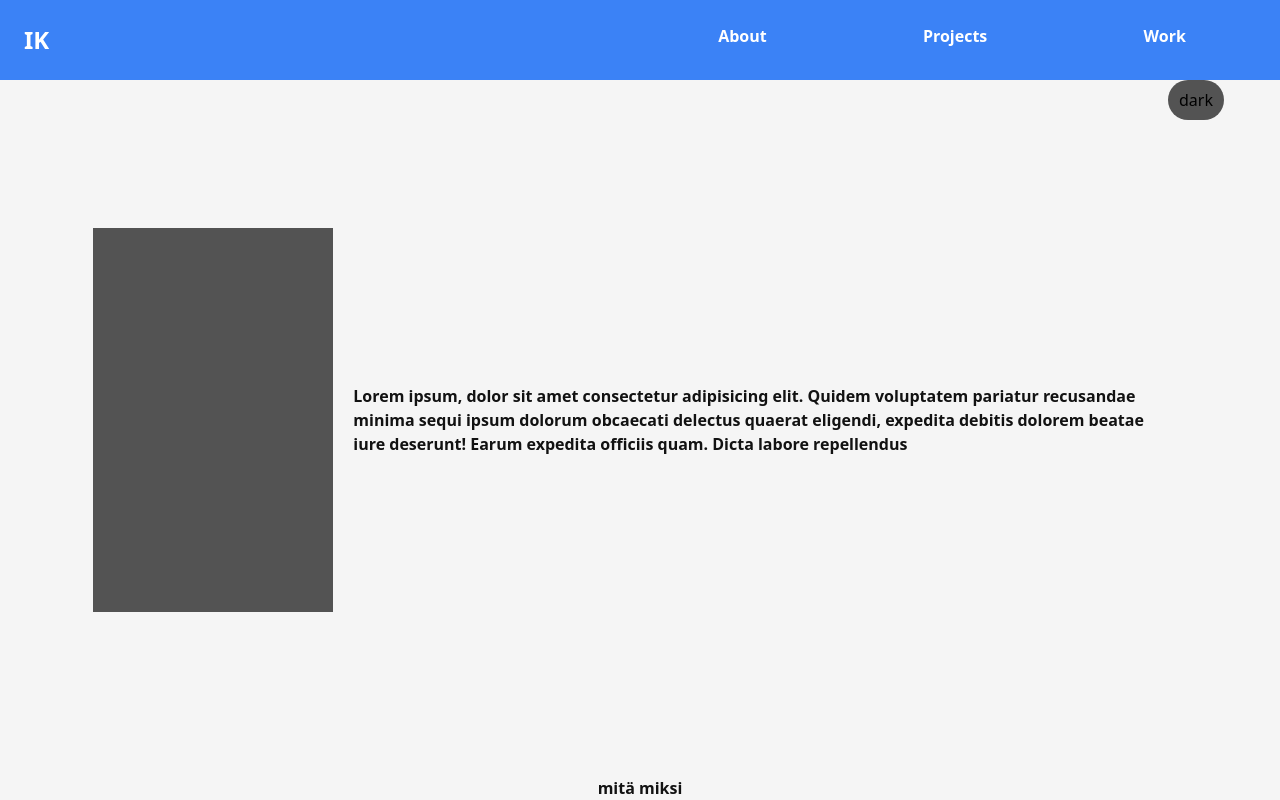
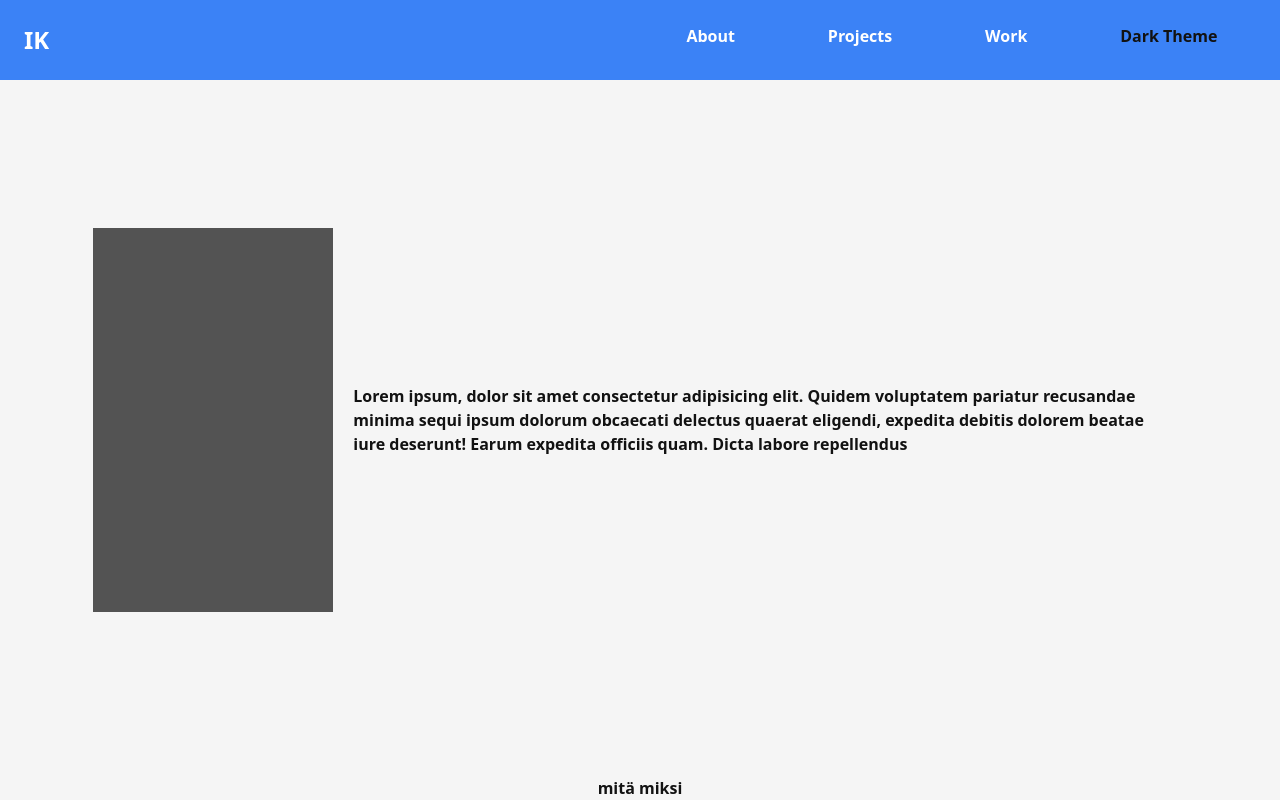
Before and after one commit to ilarikoik/port, a React (Vite) app: page / in a window 1280 px wide. Shown: the top 800 px of the page. Built offline with nearby package versions, Linux system fonts and the light colour scheme.

Commit message:
toggle darkmode

```diff
--- a/src/App.tsx
+++ b/src/App.tsx
@@ -12,15 +12,15 @@ function App() {
   return (
     <div className={darkMode ? "dark" : ""}>
       <div className="bg-neutral-100 min-h-screen w-screen dark:bg-neutral-900">
-        <NavBar darkMode={darkMode} />
+        <NavBar darkMode={darkMode} toggleDarkMode={toggleDarkMode} />
         <About darkMode={darkMode} />
+        <button
+          onClick={toggleDarkMode}
+          className="  w-14 h-fit p-3 bg-gray dark:bg-neutral-100 rounded-full border-none dark:text-gray z-10"
+        >
+          {darkMode ? "light" : "dark"}
+        </button>
       </div>
-      <button
-        onClick={toggleDarkMode}
-        className="absolute top-20 right-14 w-14 h-10 bg-gray dark:bg-neutral-100 rounded-full border-none dark:text-gray"
-      >
-        {darkMode ? "light" : "dark"}
-      </button>
     </div>
   );
 }
--- a/src/components/Nav.tsx
+++ b/src/components/Nav.tsx
@@ -1,6 +1,13 @@
 import { useState } from "react";
 
-export default function NavBar({ darkMode }: { darkMode: boolean }) {
+export default function NavBar({
+  darkMode,
+  toggleDarkMode,
+}: {
+  darkMode: boolean;
+  toggleDarkMode: () => void;
+  //   toggleDarkMode: () => void; on TypeScript-tyyppimääritys, joka määrittelee, että toggleDarkMode on funktio, joka ei ota vastaan mitään argumentteja (tämän vuoksi ()) ja ei palauta mitään (tämän vuoksi void).
+}) {
   const [isOpen, setIsOpen] = useState(false);
 
   const toggleOpen = () => {
@@ -10,8 +17,8 @@ export default function NavBar({ darkMode }: { darkMode: boolean }) {
   //   "w-full h-fit p-4 ";
   return (
     <div
-      className={`w-full h-fit p-4 text-white ${
-        darkMode ? "bg-green" : "bg-blue-500"
+      className={`w-full h-fit p-4 ${
+        darkMode ? "bg-green text-black " : "bg-blue-500 text-white "
       }`}
     >
       <div className="flex flex-row justify-between">
@@ -21,6 +28,14 @@ export default function NavBar({ darkMode }: { darkMode: boolean }) {
           <li className="p-2 font-semibold">About</li>
           <li className="p-2 font-semibold">Projects</li>
           <li className="p-2 font-semibold">Work</li>
+          <li
+            className={`p-2 font-semibold cursor-pointer hover:underline ${
+              darkMode ? "text-white" : "text-black"
+            }`}
+            onClick={toggleDarkMode}
+          >
+            {darkMode ? "Light Theme" : "Dark Theme"}
+          </li>
         </ul>
         <div className="flex md:hidden flex-col justify-center ">
           <button onClick={toggleOpen}>
```
